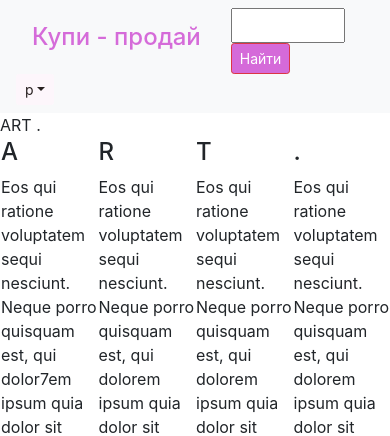
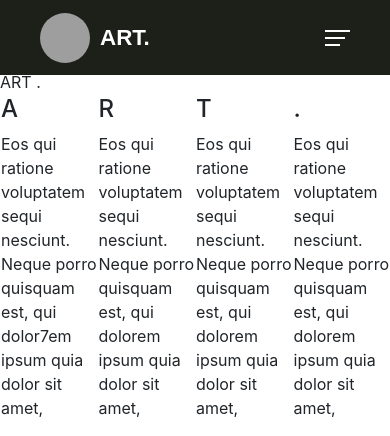
Before and after one commit to MaxaProgy/site-ART, a Flask app: page / in a window 390 px wide; the page is wider, and only the part inside the window is pictured. Shown: the top 436 px of that part. Run offline with Flask 2, Linux system fonts and the light colour scheme; some libraries are stand-ins or nearby versions; grey boxes are pictures that could not be loaded.

Commit message:
Навигация

```diff
--- /dev/null
+++ b/static/css/base/style.css
@@ -0,0 +1,184 @@
+header {
+    width: 100vw;
+    height: 70px;
+    display: -webkit-box;
+    display: flex;
+}
+
+/*** Navigation Styles ***/
+#nav-base {
+    display: grid;
+    width: 100vw;
+    height: 75px;
+    background: #1d2019;
+    grid-template-columns: 1fr 1fr;
+    position: fixed;
+    z-index: 10;
+    -webkit-transition: all 0.3s;
+    transition: all 0.3s;
+}
+#nav-base.navShadow {
+    box-shadow: 0 4px 30px -5px rgba(0, 0, 0, 0.2);
+    height: 100px;
+}
+#nav-base.navShadow #word-mark {
+    opacity: 0;
+}
+
+#brand,
+#menu,
+ul {
+    display: -webkit-box;
+    display: flex;
+    -webkit-box-align: center;
+    align-items: center;
+}
+
+#brand {
+    padding-left: 40px;
+}
+
+#logo {
+    width: 50px;
+    height: 50px;
+    background: #fff;
+    background-image: url("/static/img/art14_41622.png");
+    background-blend-mode: multiply;
+    background-repeat: no-repeat;
+    background-size: cover;
+    border-radius: 50%;
+    cursor: pointer;
+}
+
+#word-mark {
+    font-family: "News706 BT", sans-serif;
+    text-align: left;
+    font-weight: 700;
+    font-size: 1.4rem;
+    color: white;
+    margin-left: 10px;
+    opacity: 1;
+    -webkit-transition: all 0.3s;
+    transition: all 0.3s;
+}
+
+/*** Menu Styles ***/
+#menu {
+    -webkit-box-pack: end;
+    justify-content: flex-end;
+    padding-right: 40px;
+    padding-top: 10px;
+}
+
+li {
+    margin-left: 20px;
+    list-style-type: none;
+}
+li a {
+    font-family: "Montserrat", sans-serif;
+    text-align: center;
+    font-weight: 700;
+    font-size: .8rem;
+    color: white;
+    display: block;
+    text-decoration: none;
+}
+
+li a:hover {
+    color: #81aed6;
+    text-decoration: none;
+}
+
+#menu-toggle {
+    padding-bottom: 10px;
+    display: -webkit-box;
+    display: flex;
+    -webkit-box-pack: center;
+    justify-content: center;
+    -webkit-box-align: center;
+    align-items: center;
+    cursor: pointer;
+    display: none;
+}
+#menu-toggle:hover .bar {
+    width: 25px;
+}
+#menu-toggle.closeMenu .bar {
+    width: 25px;
+}
+#menu-toggle.closeMenu .bar:first-child {
+    -webkit-transform: translateY(7px) rotate(45deg);
+    transform: translateY(7px) rotate(45deg);
+}
+#menu-toggle.closeMenu .bar:nth-child(2) {
+    -webkit-transform: scale(0);
+    transform: scale(0);
+}
+#menu-toggle.closeMenu .bar:last-child {
+    -webkit-transform: translateY(-7px) rotate(-45deg);
+    transform: translateY(-7px) rotate(-45deg);
+}
+
+.bar {
+    width: 25px;
+    height: 2px;
+    background: #fff;
+    -webkit-transition: 0.3s ease-in-out;
+    transition: 0.3s ease-in-out;
+}
+.bar:nth-child(2) {
+    width: 20px;
+    margin: 5px 0;
+}
+.bar:last-child {
+    width: 15px;
+}
+
+
+/*** Responsive Menu For Smaller Device ***/
+@media screen and (max-width: 767px) {
+    #menu-toggle {
+        display: -webkit-box;
+        display: flex;
+    }
+
+    ul {
+        display: inline-block;
+        width: 100vw;
+        height: 0;
+        background: #79edfc;
+        position: absolute;
+        top: 160px;
+        box-shadow: 0 5px 30px -4px rgba(0, 0, 0, 0.2);
+        -webkit-transition: all 0.3s;
+        transition: all 0.3s;
+    }
+    ul.showMenu {
+        height: 250px;
+    }
+    ul.showMenu li {
+        height: 80px;
+        opacity: 1;
+        visibility: visible;
+    }
+
+    li {
+        width: 50%;
+        height: 80px;
+        float: left;
+        padding-left: 40px;
+        opacity: 0;
+        visibility: hidden;
+        margin-left: 0;
+        -webkit-transition: all 0.3s 0.1s;
+        transition: all 0.3s 0.1s;
+    }
+    li:first-child, li:nth-child(2) {
+        margin-top: 80px;
+    }
+
+    #head-line {
+        -webkit-transform: scale(0.8);
+        transform: scale(0.8);
+    }
+}
--- a/static/js/main/script.js
+++ b/static/js/main/script.js
@@ -0,0 +1,36 @@
+$( () => {
+
+    //On Scroll Functionality
+    $(window).scroll( () => {
+        var windowTop = $(window).scrollTop();
+        windowTop > 100 ? $('nav-base').addClass('navShadow') : $('nav-base').removeClass('navShadow');
+        windowTop > 100 ? $('ul').css('top','100px') : $('ul').css('top','160px');
+    });
+
+    //Click Logo To Scroll To Top
+    $('#logo').on('click', () => {
+        $('html,body').animate({
+            scrollTop: 0
+        },500);
+    });
+
+    //Smooth Scrolling Using Navigation Menu
+    $('a[href*="#"]').on('click', function(e){
+        $('html, body').animate({
+            scrollTop: $($(this).attr('href')).offset().top - 100
+        },500);
+        e.preventDefault();
+    });
+
+    //Toggle Menu
+    $('#menu-toggle').on('click', () => {
+        $('#menu-toggle').toggleClass('closeMenu');
+        $('ul').toggleClass('showMenu');
+
+        $('li').on('click', () => {
+            $('ul').removeClass('showMenu');
+            $('#menu-toggle').removeClass('closeMenu');
+        });
+    });
+
+});
--- a/templates/base.html
+++ b/templates/base.html
@@ -4,7 +4,8 @@
         <meta charset="utf-8">
         <meta name="viewport" content="width=device-width, initial-scale=1, shrink-to-fit=no">
         <link rel="stylesheet" href="https://fonts.googleapis.com/css?family=Montserrat&display=swap" >
-        <link rel="stylesheet" href="/static/css/style.css">
+        <link rel="stylesheet" href="/static/css/base/style.css">
+        <script src="/static/js/main/script.js"></script>
         <link rel="stylesheet" href="https://stackpath.bootstrapcdn.com/bootstrap/4.4.1/css/bootstrap.min.css" integrity="sha384-Vkoo8x4CGsO3+Hhxv8T/Q5PaXtkKtu6ug5TOeNV6gBiFeWPGFN9MuhOf23Q9Ifjh" crossorigin="anonymous">
         <script src="https://code.jquery.com/jquery-3.4.1.slim.min.js" integrity="sha384-J6qa4849blE2+poT4WnyKhv5vZF5SrPo0iEjwBvKU7imGFAV0wwj1yYfoRSJoZ+n" crossorigin="anonymous"></script>
         <script src="https://cdn.jsdelivr.net/npm/popper.js@1.16.0/dist/umd/popper.min.js" integrity="sha384-Q6E9RHvbIyZFJoft+2mJbHaEWldlvI9IOYy5n3zV9zzTtmI3UksdQRVvoxMfooAo" crossorigin="anonymous"></script>
@@ -12,31 +13,30 @@
     </head>
     <body>
         <header>
-            <nav class="navbar navbar-light bg-light">
-                <a style="color: rgba(202,59,206,0.75)" class="nav-link" href="/"><h4 class="style">Купи - продай</h4></a>
-                <div style="width: 40%">
-                    <form action="/" method="get" class="al-vert">
-                        <input class="search-input" style="width: 80%; padding-bottom: 6px" type="text" name="q">
-                        <button style="background: rgba(202,59,206,0.75)" class="btn btn-danger  btn-sm" type="submit">Найти</button>
-                    </form>
+            <nav id="nav-base">
+                <div id="brand">
+                    <div id="logo"></div>
+                    <div id="word-mark">ART.</div>
                 </div>
-
-
-
-                <div class="menu-main btn-group m-0 float-right btn-group-sm" role="group" aria-label="Button group with nested dropdown">
-                        <button id="btnGroupDrop1" type="button" style="background: rgba(255,246,252,0.77);
-                                         color: #282020" class="nav-link btn dropdown-toggle" data-toggle="dropdown">
-                            р</button>
-                        <div class="dropdown-menu dropdown-menu-right" aria-labelledby="btnGroupDrop1">
-                            <a class="dropdown-item" href="/my_advertising">Настройки профиля</a>
-                            <div class="dropdown-divider"></div>
-                            <a class="dropdown-item" href="/logout">Выход</a>
+                <div id="menu">
+                    <div id="menu-toggle">
+                        <div id="menu-icon">
+                            <div class="bar"></div>
+                            <div class="bar"></div>
+                            <div class="bar"></div>
                         </div>
+                    </div>
+                    <ul>
+                        <li><a href="#section00">Авторы</a></li>
+                        <li><a href="#section01">Статьи</a></li>
+                        <li><a href="#section02">О нас</a></li>
+                        <li><a href="#section03">Профиль</a></li>
+                    </ul>
                 </div>
             </nav>
         </header>
         <div class="body_center">
-        {% block content %}{% endblock %}
+            {% block content %}{% endblock %}
         </div>
     </body>
 </html>
```
Also changed, not shown: static/css/main/style.css (deleted).
